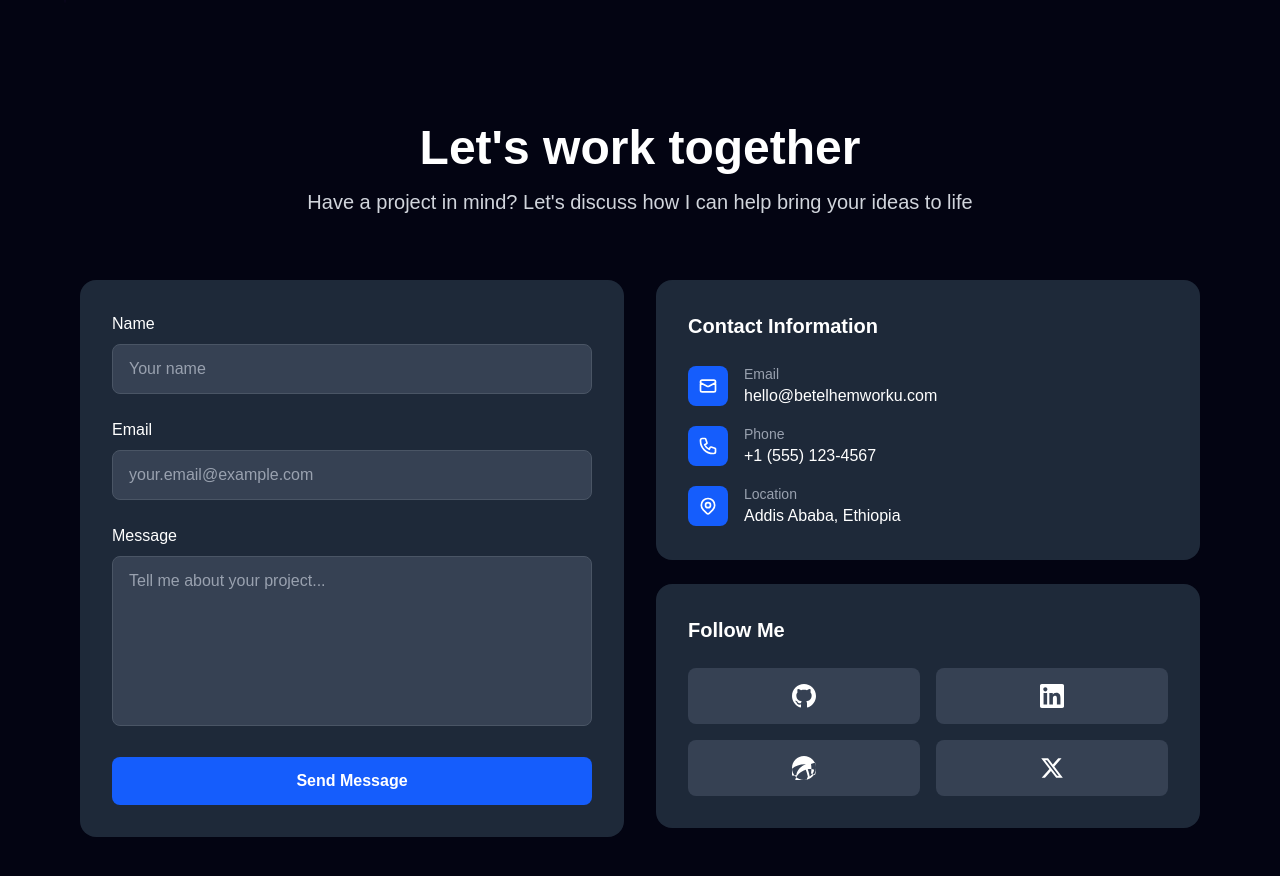
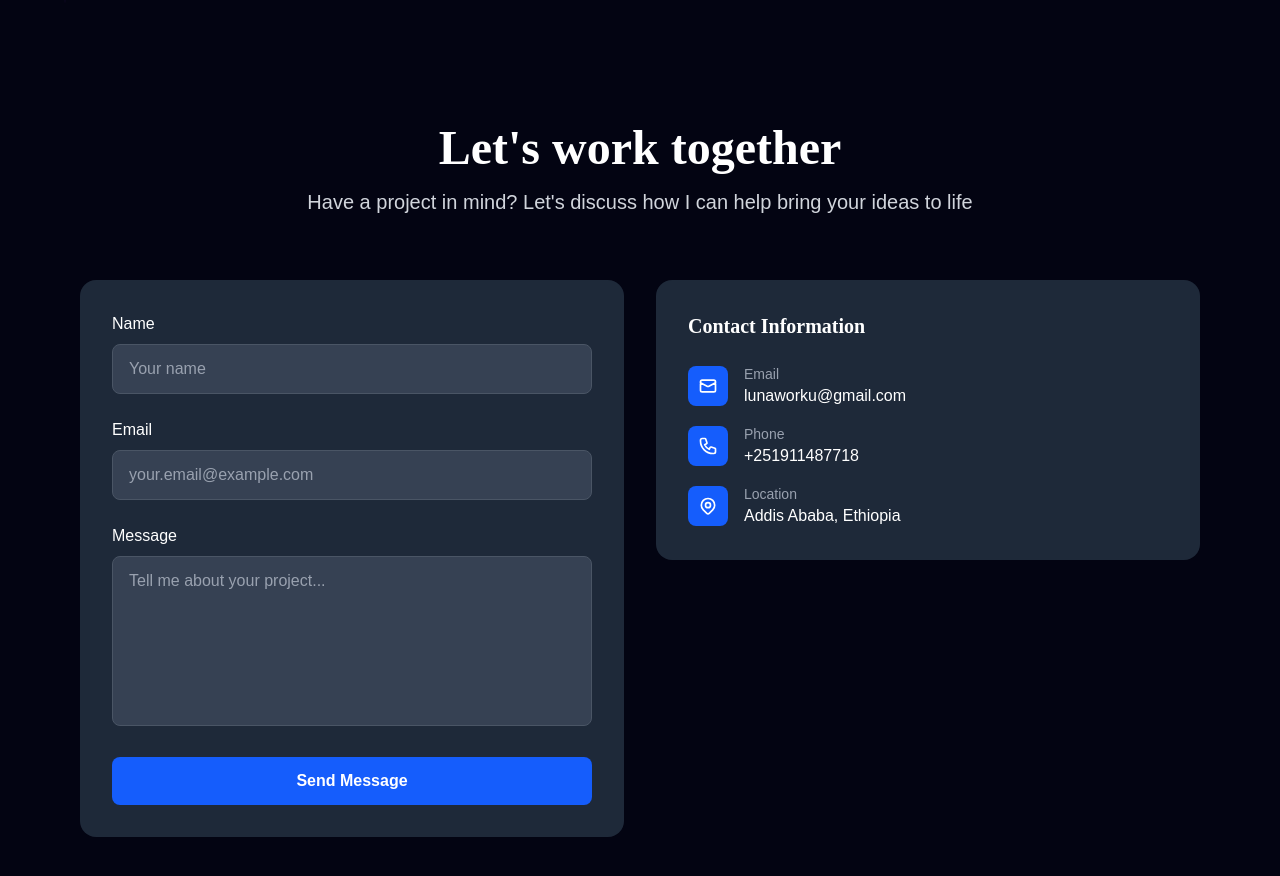
Before and after one commit to lunabeta/portfolio, a React (Vite) app: page / in a window 1280 px wide. Shown: the part 5000-5876 px from the top of the page. Built offline with nearby package versions, Linux system fonts and the light colour scheme; a web font is replaced by a local one.

Commit message:
contact form responsiveness

```diff
--- a/src/sections/Contact.jsx
+++ b/src/sections/Contact.jsx
@@ -56,7 +56,7 @@ const Contact = () => {
       {/* Header */}
       <div className="max-w-6xl mx-auto px-4 mb-16">
         <div className="text-center">
-          <h1 className="text-4xl md:text-5xl font-bold text-white mb-4">
+          <h1 className="text-4xl md:text-5xl font-bold text-white mb-4 font-['General_Sans']">
             Let&apos;s work together
           </h1>
           <p className="text-xl text-gray-300 max-w-3xl mx-auto">
@@ -135,7 +135,7 @@ const Contact = () => {
           <div className="space-y-6">
             {/* Contact Information */}
             <div className="bg-gray-800 rounded-2xl p-8">
-              <h3 className="text-xl font-bold text-white mb-6">Contact Information</h3>
+              <h3 className="text-xl font-bold text-white mb-6 font-['General_Sans']">Contact Information</h3>
               <div className="space-y-4">
                 <div className="flex items-center space-x-4">
                   <div className="w-10 h-10 bg-blue-600 rounded-lg flex items-center justify-center">
@@ -145,7 +145,7 @@ const Contact = () => {
                   </div>
                   <div>
                     <p className="text-gray-400 text-sm">Email</p>
-                    <p className="text-white">hello@betelhemworku.com</p>
+                    <p className="text-white">lunaworku@gmail.com</p>
                   </div>
                 </div>
 
@@ -157,7 +157,7 @@ const Contact = () => {
                   </div>
                   <div>
                     <p className="text-gray-400 text-sm">Phone</p>
-                    <p className="text-white">+1 (555) 123-4567</p>
+                    <p className="text-white">+251911487718</p>
                   </div>
                 </div>
 
@@ -176,32 +176,7 @@ const Contact = () => {
               </div>
             </div>
 
-            {/* Follow Me */}
-            <div className="bg-gray-800 rounded-2xl p-8">
-              <h3 className="text-xl font-bold text-white mb-6">Follow Me</h3>
-              <div className="grid grid-cols-2 gap-4">
-                <a href="https://github.com" className="flex items-center justify-center p-4 bg-gray-700 hover:bg-gray-600 rounded-lg transition-colors duration-300">
-                  <svg className="w-6 h-6 text-white" fill="currentColor" viewBox="0 0 24 24">
-                    <path d="M12 0c-6.626 0-12 5.373-12 12 0 5.302 3.438 9.8 8.207 11.387.599.111.793-.261.793-.577v-2.234c-3.338.726-4.033-1.416-4.033-1.416-.546-1.387-1.333-1.756-1.333-1.756-1.089-.745.083-.729.083-.729 1.205.084 1.839 1.237 1.839 1.237 1.07 1.834 2.807 1.304 3.492.997.107-.775.418-1.305.762-1.604-2.665-.305-5.467-1.334-5.467-5.931 0-1.311.469-2.381 1.236-3.221-.124-.303-.535-1.524.117-3.176 0 0 1.008-.322 3.301 1.23.957-.266 1.983-.399 3.003-.404 1.02.005 2.047.138 3.006.404 2.291-1.552 3.297-1.23 3.297-1.23.653 1.653.242 2.874.118 3.176.77.84 1.235 1.911 1.235 3.221 0 4.609-2.807 5.624-5.479 5.921.43.372.823 1.102.823 2.222v3.293c0 .319.192.694.801.576 4.765-1.589 8.199-6.086 8.199-11.386 0-6.627-5.373-12-12-12z"/>
-                  </svg>
-                </a>
-                <a href="https://linkedin.com" className="flex items-center justify-center p-4 bg-gray-700 hover:bg-gray-600 rounded-lg transition-colors duration-300">
-                  <svg className="w-6 h-6 text-white" fill="currentColor" viewBox="0 0 24 24">
-                    <path d="M20.447 20.452h-3.554v-5.569c0-1.328-.027-3.037-1.852-3.037-1.853 0-2.136 1.445-2.136 2.939v5.667H9.351V9h3.414v1.561h.046c.477-.9 1.637-1.85 3.37-1.85 3.601 0 4.267 2.37 4.267 5.455v6.286zM5.337 7.433c-1.144 0-2.063-.926-2.063-2.065 0-1.138.92-2.063 2.063-2.063 1.14 0 2.064.925 2.064 2.063 0 1.139-.925 2.065-2.064 2.065zm1.782 13.019H3.555V9h3.564v11.452zM22.225 0H1.771C.792 0 0 .774 0 1.729v20.542C0 23.227.792 24 1.771 24h20.451C23.2 24 24 23.227 24 22.271V1.729C24 .774 23.2 0 22.222 0h.003z"/>
-                  </svg>
-                </a>
-                <a href="https://dribbble.com" className="flex items-center justify-center p-4 bg-gray-700 hover:bg-gray-600 rounded-lg transition-colors duration-300">
-                  <svg className="w-6 h-6 text-white" fill="currentColor" viewBox="0 0 24 24">
-                    <path d="M12 24C5.385 24 0 18.615 0 12S5.385 0 12 0s12 5.385 12 12-5.385 12-12 12zm10.12-10.358c-.35-.11-3.17-.953-6.384-.438 1.34 3.684 1.887 6.684 1.992 7.308 2.3-1.555 3.936-3.683 4.395-6.87zm-6.115 7.808c-.153-.9-.75-4.032-2.19-7.77l-.066.02c-5.79 1.801-9.974 6.25-10.716 11.318 2.43.43 5.13.647 7.973.647 1.55 0 3.043-.138 4.433-.4a28.75 28.75 0 01-.43-3.815zm-11.62-2.58c.711-4.55 4.28-8.73 9.55-10.55a48.136 48.136 0 00-1.28-.078c-5.5 0-10.45 2.2-14.1 5.75.18 1.92.63 3.73 1.28 5.5a28.42 28.42 0 014.55-.12zM24 12c0-1.83-.32-3.58-.88-5.23a18.9 18.9 0 00-4.13 1.3c.58 3.1.58 6.22 0 9.32a18.86 18.86 0 004.13 1.32c.56-1.65.88-3.4.88-5.31z"/>
-                  </svg>
-                </a>
-                <a href="https://twitter.com" className="flex items-center justify-center p-4 bg-gray-700 hover:bg-gray-600 rounded-lg transition-colors duration-300">
-                  <svg className="w-6 h-6 text-white" fill="currentColor" viewBox="0 0 24 24">
-                    <path d="M18.244 2.25h3.308l-7.227 8.26 8.502 11.24H16.17l-5.214-6.817L4.99 21.75H1.68l7.73-8.835L1.254 2.25H8.08l4.713 6.231zm-1.161 17.52h1.833L7.084 4.126H5.117z"/>
-                  </svg>
-                </a>
-              </div>
-            </div>
+
           </div>
         </div>
       </div>
```
